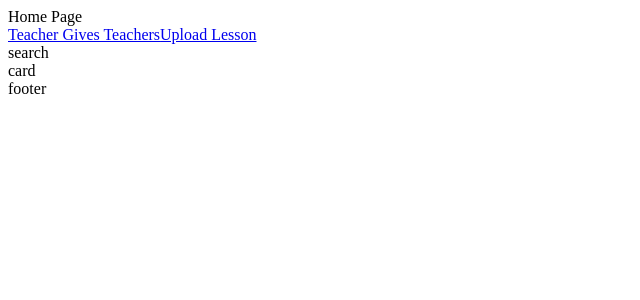
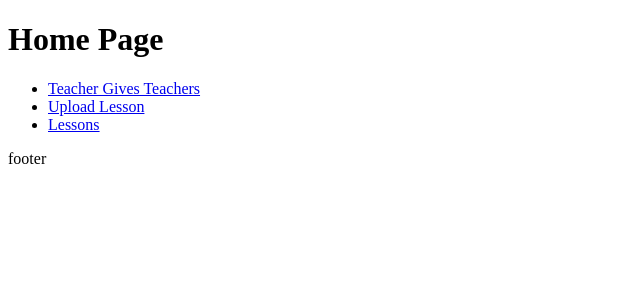
Before and after one commit to Ekosma/p5-frontend, a React (Create React App) app: page / in a window 1280 px wide. Shown: the top 300 px of the page, without its empty margins (0-640 px from the left). Built offline with nearby package versions, Linux system fonts and the light colour scheme.

Commit message:
I have been working really hard to get the V6 routes to work, and now they kinda do but still have issues. BBut I just read that I am supposed to be using V5 T.T, So next step is how to roll back, this commit is really just to save current progress if you can even call it that...

```diff
--- a/src/App.js
+++ b/src/App.js
@@ -1,25 +1,45 @@
-//import React, { Component } from "react";
-import { BrowserRouter as Router, Route, Routes } from 'react-router-dom'
+
+//import { BrowserRouter as Router, Routes, Route, Link } from "react-router-dom";
 //import { connect } from "react-redux";
-import Home from "./components/home/HomeContainer";
+/*import Home from "./components/home/HomeContainer";
 import LessonForm from "./components/lessonForm/LessonFormContainer";
 import Lesson from "./components/lesson/LessonContainer";
+import Lessons from "./components/lessons/LessonContainer"*/
+import Header from './components/Header';
+import Footer from "./components/Footer";
+import { Outlet } from 'react-router-dom';
 
 
 
+/*function App() {
+  return (
+    <Router>
+      <Routes>
+        <Route path="/" element={<Home />}/>
+        <Route path="/lessons" element={<Lessons />}>
+          <Route path=":id" element={<Lesson />} />
+          <Route path="new" element={<LessonForm />} />
+        </Route>
+      </Routes>
+      <div>
+      <ul>
+      <li><Link to="/"> Teacher Gives Teachers</Link> </li>
+      <li><Link to="/lessons/new">  Upload Lesson </Link></li>
+      <li><Link to="/lessons/:id">Lessons</Link> </li>
+      </ul>
+    </div>
+    </Router>
+  );
+}*/
+
 function App() {
   return (
-    <div className="App">
-      <Router>
-        <Home />
-        <Routes>
-          <Route path="/" component={Home} />
-          <Route path="/lessons/:id" component={Lesson} />
-          <Route path="/lessons/new" component={LessonForm} />
-        </Routes>
-      </Router>
+    <div>
+      <Header />
+        <Outlet />
+      <Footer />
     </div>
-  );
+  )
 }
 
 export default App;
--- a/src/components/Header.js
+++ b/src/components/Header.js
@@ -1,16 +1,28 @@
 import React from 'react'
-import { Link } from "react-router-dom";
+import { BrowserRouter as Router, Routes, Route, Link } from "react-router-dom";
+import Home from "./home/HomeContainer";
 import LessonForm from "./lessonForm/LessonFormContainer";
+import Lesson from "./lesson/LessonContainer";
+import Lessons from "./lessons/LessonContainer"
+
 
 export default function header() {
   return (
-    <nav>
-      <Link to="/dashboard">
-        Teacher Gives Teachers
-      </Link>
-      <Link to="/lessons/new">
-        Upload Lesson
-      </Link>
-    </nav>
+    <Router>
+    <Routes>
+      <Route path="/" element={<Home />}/>
+      <Route path="/lessons" element={<Lessons />}>
+        <Route path=":id" element={<Lesson />} />
+        <Route path="new" element={<LessonForm />} />
+      </Route>
+    </Routes>
+    <div>
+    <ul>
+    <li><Link to="/"> Teacher Gives Teachers</Link> </li>
+    <li><Link to="/lessons/new">  Upload Lesson </Link></li>
+    <li><Link to="/lessons/:id">Lessons</Link> </li>
+    </ul>
+  </div>
+  </Router>
   )
 }
--- a/src/components/home/HomeContainer.js
+++ b/src/components/home/HomeContainer.js
@@ -1,18 +1,11 @@
 import React from 'react'
-import Header from "../Header";
+//import Header from "../Header";
 import Footer from "../Footer";
-import Search from "./Search";
-import Cards from "./Cards"
-
 
 export default function Home() {
   return (
     <div>
-      Home Page
-      <Header />
-      <Search />
-      <Cards />
-      <Footer />
+      <h1>Home Page</h1>
     </div>
   )
 }
--- a/src/components/lesson/LessonContainer.js
+++ b/src/components/lesson/LessonContainer.js
@@ -9,7 +9,7 @@ import Comments from './Comments';
 export default function Lesson() {
   return (
     <div>
-    Lesson Page
+    <h1>Lesson Page</h1>
     <Header />
     <LessonIndex />
     <AddComment />
--- a/src/components/lessonForm/LessonFormContainer.js
+++ b/src/components/lessonForm/LessonFormContainer.js
@@ -6,6 +6,7 @@ import Footer from "../Footer";
 export default function LessonFormContainer() {
   return (
     <div>
+      <h1>LESSON FORM PAGE</h1>
       <Header />
       <LessonForm />
       <Footer />
--- /dev/null
+++ b/src/components/lessons/LessonContainer.js
@@ -0,0 +1,13 @@
+import React from 'react'
+import Footer from '../Footer'
+import Header from '../Header'
+
+export default function LessonContainer() {
+  return (
+    <>
+    <Header />
+    <div>LessonContainer</div>
+    <Footer />
+    </>
+  )
+}
--- a/src/index.js
+++ b/src/index.js
@@ -2,9 +2,10 @@ import React from 'react';
 import ReactDOM from 'react-dom';
 import App from './App';
 
+
 ReactDOM.render(
   <React.StrictMode>
-    <App />
+      <App />
   </React.StrictMode>,
   document.getElementById('root')
 );
```
Also changed, not shown: src/components/lessons/Cards.js (renamed from src/components/home/Cards.js), src/components/lessons/Search.js (renamed from src/components/home/Search.js).
